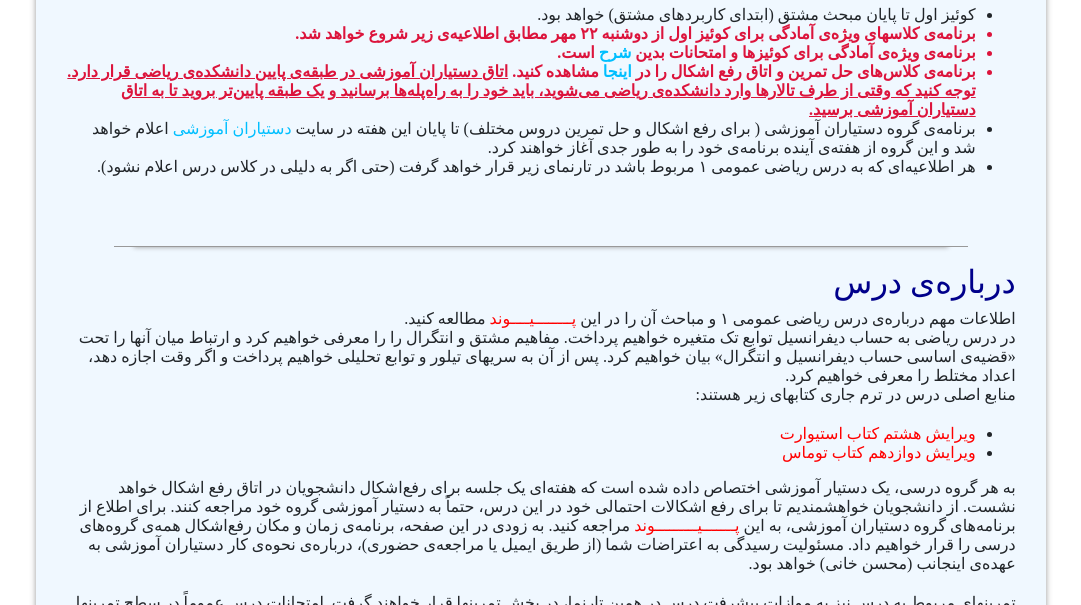
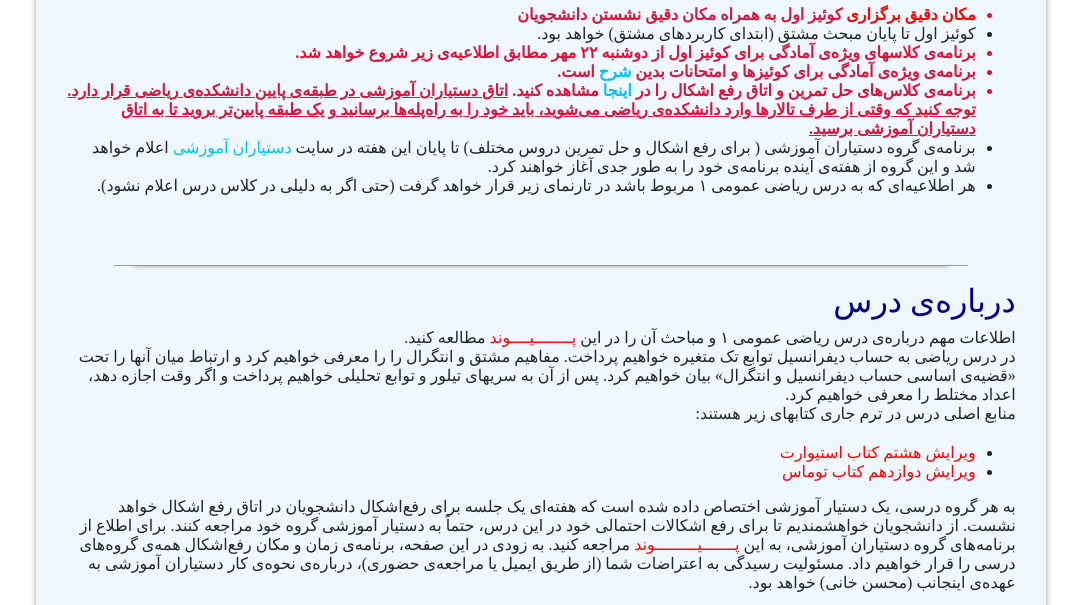
Before and after one commit to mohsen-Khani/riyazi1-9899, a plain HTML site: page index.html in a window 1280 px wide. Shown: the part 495-1100 px from the top of the page, without its empty margins (99-1180 px from the left). Drawn offline with nearby package versions, Linux system fonts and the light colour scheme.

Commit message:
added places link

```diff
--- a/index.html
+++ b/index.html
@@ -55,6 +55,10 @@
                 <h2 class="title">اطلاعیه‌ها</h2>
                 <p>
                 <ul>
+                <li class="imp-text">
+                    <a href="https://mohsen-khani.github.io/ta-group/pdfs/q1-makane-bargozari9899.pdf">مکان دقیق برگزاری</a>
+                    کوئیز اول به همراه مکان دقیق نشستن دانشجویان
+                </li>
                 <li>
                     کوئيز اول تا پایان مبحث مشتق (ابتدای کاربردهای مشتق) خواهد بود.
                 </li>
```
